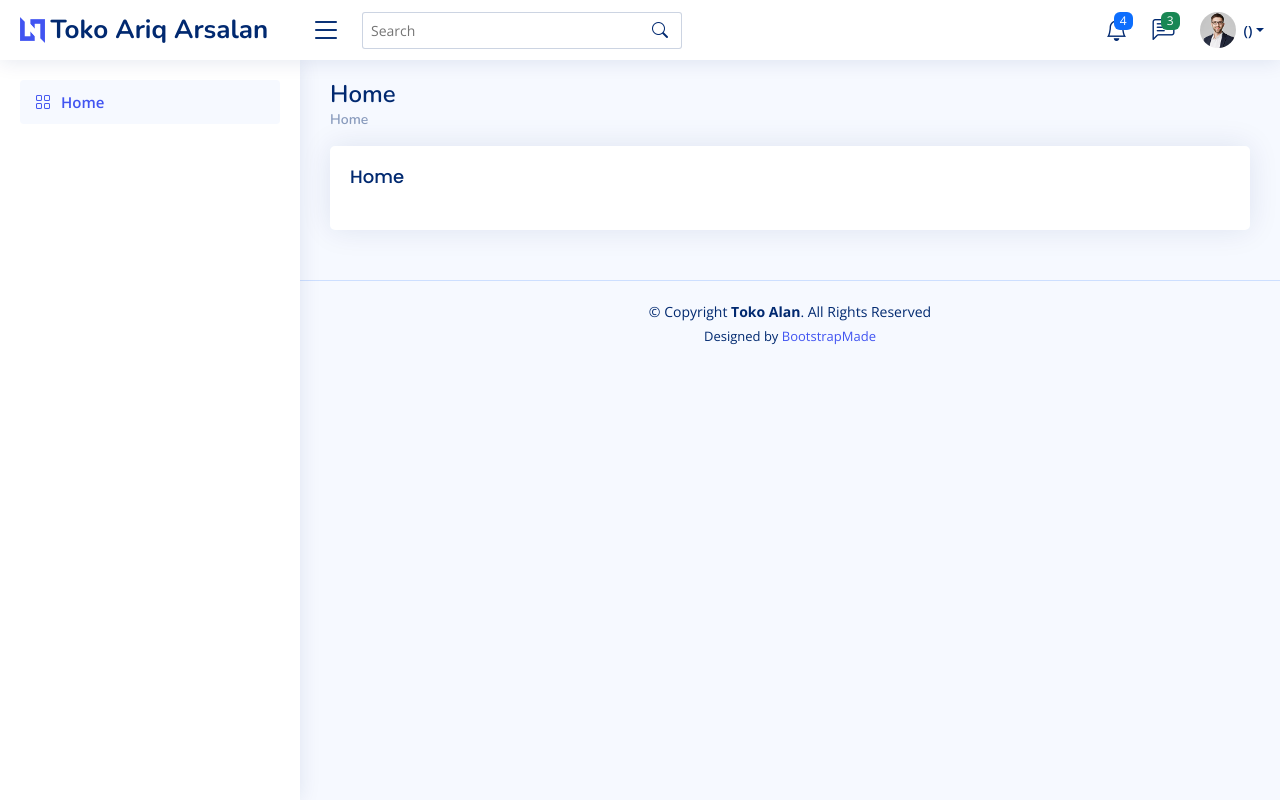
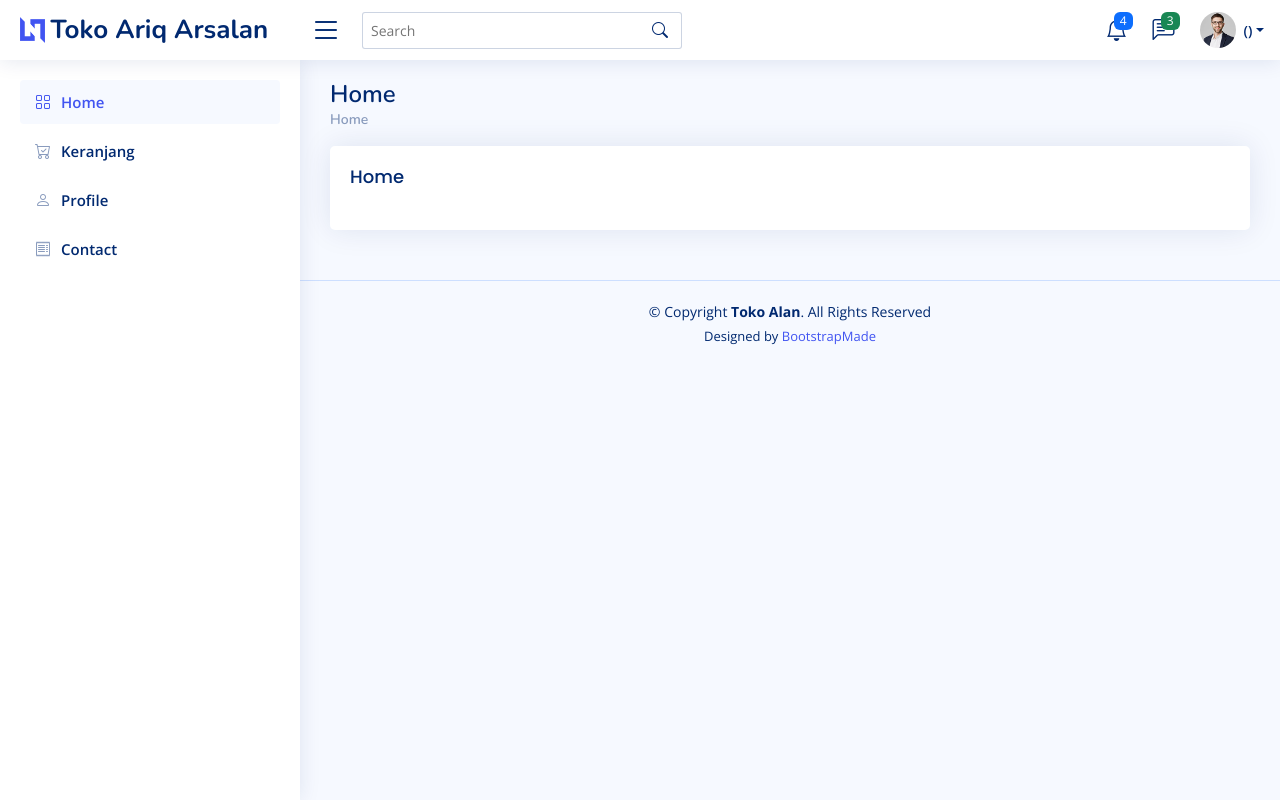
Before and after one commit to alanalen08/belajar-ci-tugas, a CodeIgniter 4 app: the page made by app/Views/v_home.php in a window 1280 px wide. Run offline with PHP 8.4 and a stand-in for CodeIgniter, Linux system fonts and the light colour scheme; the template is opened without the code that fills it, so the values that code supplies are empty; some libraries are stand-ins or nearby versions.

Commit message:
revisi tugas UAS

```diff
--- a/app/Filters/Redirect.php
+++ b/app/Filters/Redirect.php
@@ -44,7 +44,7 @@ class Redirect implements FilterInterface
     {
         // Do something here
         if (session()->has('isLoggedIn')) {
-            return redirect()->to(site_url('produk'));
+            return redirect()->to(site_url(''));
         }
     }
 }
--- a/app/Views/components/sidebar.php
+++ b/app/Views/components/sidebar.php
@@ -10,9 +10,6 @@
             </a>
         </li><!-- End Home Nav -->
 
-        <?php
-        if (session()->get('role') == 'admin') {
-        ?>
         <li class="nav-item">
             <a class="nav-link <?php echo (uri_string() == 'keranjang') ? "" : "collapsed" ?>" href="keranjang">
                 <i class="bi bi-cart-check"></i>
@@ -20,35 +17,42 @@
             </a>
         </li><!-- End Keranjang Nav -->
         <li class="nav-item">
+            <a class="nav-link <?php echo (uri_string() == 'profile') ? "" : "collapsed" ?>" href="profile">
+                <i class="bi bi-person"></i>
+                <span>Profile</span>
+            </a>
+        </li><!-- End Profile Nav -->
+
+        <li class="nav-item">
+            <a class="nav-link <?php echo (uri_string() == 'contact') ? "" : "collapsed" ?>" href="contact">
+                <i class="bi bi-receipt"></i>
+                <span>Contact</span>
+            </a>
+        </li><!-- End Contact Nav -->
+
+        <?php
+        if (session()->get('role') == 'admin') {
+        ?>
+            <li class="nav-item">
                 <a class="nav-link <?php echo (uri_string() == 'produk') ? "" : "collapsed" ?>" href="produk">
                     <i class="bi bi-receipt"></i>
                     <span>Produk</span>
                 </a>
             </li><!-- End Produk Nav -->
+
             <li class="nav-item">
-              <a class="nav-link <?php echo (uri_string() == 'diskon') ? "" : "collapsed" ?>" href="diskon">
+                <a class="nav-link <?php echo (uri_string() == 'produk kategori') ? "" : "collapsed" ?>" href="produk_kategori">
                     <i class="bi bi-receipt"></i>
-                  <span>Diskon</span>
-              </a>
-          </li><!-- End Produk Nav -->
-          <li class="nav-item">
-              <a class="nav-link <?php echo (uri_string() == 'produk_kategori') ? "" : "collapsed" ?>" href="produk_category">
-                  <i class="bi bi-receipt"></i>
-                  <span>Produk kategori</span>
+                    <span>Produk Kategori</span>
                 </a>
             </li><!-- End Produk Kategori Nav -->
+
             <li class="nav-item">
-              <a class="nav-link <?php echo (uri_string() == 'contact') ? "" : "collapsed" ?>" href="contact">
+                <a class="nav-link <?php echo (uri_string() == 'Diskon') ? "" : "collapsed" ?>" href="diskon">
                     <i class="bi bi-receipt"></i>
-                  <span>Contact</span>
+                    <span>Managemen Diskon</span>
                 </a>
-          </li><!-- End Produk Nav -->
-          <li class="nav-item">
-    <a class="nav-link <?php echo (uri_string() == 'profile') ? "" : "collapsed" ?>" href="profile">
-        <i class="bi bi-person"></i>
-        <span>Profile</span>
-    </a>
-</li><!-- End Profile Nav -->
+            </li>
         <?php
         }
         ?>
```
Lines whose indentation alone changed are shown as unchanged.
